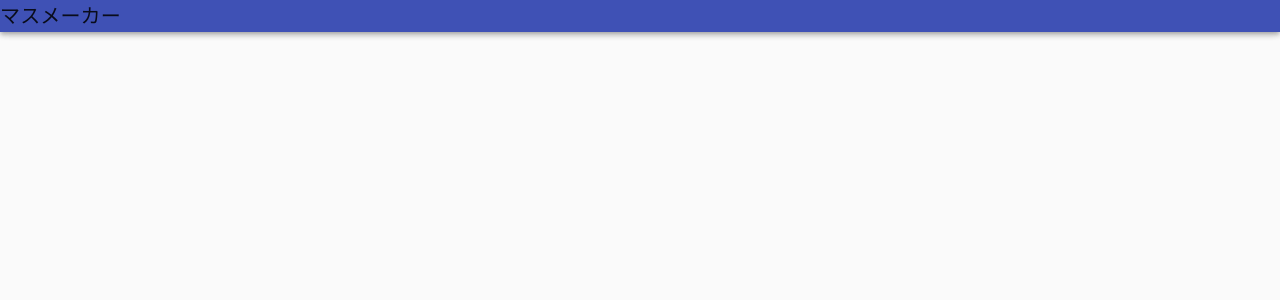
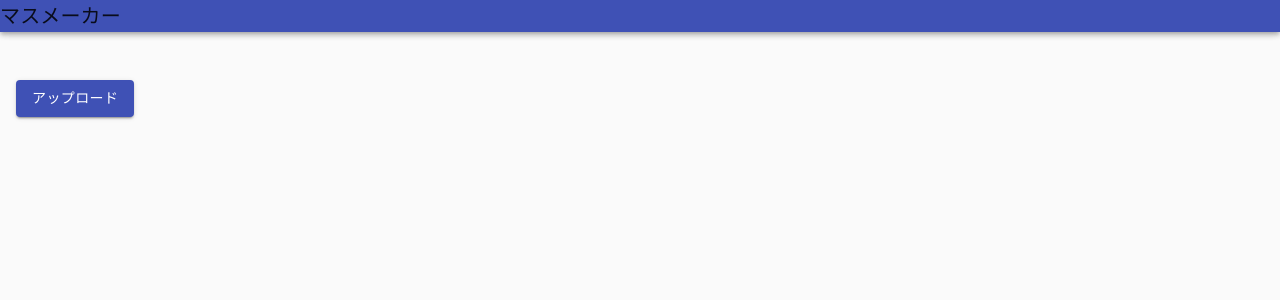
Before and after one commit to 8mo10dance/GHP, a React app: page /#/ in a window 1280 px wide. Shown: the top 300 px of the page. Built offline with nearby package versions, Linux system fonts and the light colour scheme.

Commit message:
(#5) 画像アップロードを実装する

```diff
--- /dev/null
+++ b/src/helpers/massmaker/index.ts
@@ -0,0 +1,19 @@
+export const drawImage = (imageFile: File, canvas: HTMLCanvasElement) => {
+  const reader = new FileReader()
+  reader.onloadend = () => {
+    const url = reader.result
+    if (typeof url === 'string') {
+      const image = new Image()
+      image.src = url
+      image.onload = () => {
+        Object.assign(canvas, {
+          width: image.naturalWidth,
+          height: image.naturalWidth,
+        })
+        const ctx = canvas.getContext('2d')
+        ctx!.drawImage(image, 0, 0)
+      }
+    }
+  }
+  reader.readAsDataURL(imageFile)
+}
--- a/src/pages/HomePage.tsx
+++ b/src/pages/HomePage.tsx
@@ -1,10 +1,22 @@
 import React from 'react'
 import { AppBar, Toolbar, Typography, Box } from '@material-ui/core'
 import Layout from '@/components/common/Layout'
+import FileField from '@/components/common/FileField'
+import ImageView from '@/components/massmaker/ImageView'
+import { drawImage } from '@/helpers/massmaker'
 
 type Props = {}
 
 const HomePage: React.FC<Props> = () => {
+  const canvasRef = React.useRef<HTMLCanvasElement>(null)
+
+  const handleChange = (e: React.ChangeEvent<HTMLInputElement>) => {
+    const imageFile = e.target.files![0]
+    if (!imageFile || !canvasRef.current) return
+
+    drawImage(imageFile, canvasRef.current)
+  }
+
   return (
     <Layout>
       <AppBar color="primary">
@@ -17,6 +29,14 @@ const HomePage: React.FC<Props> = () => {
         </Box>
       </AppBar>
       <Toolbar />
+      <Box p={2}>
+        <Box>
+          <FileField onChange={handleChange} />
+        </Box>
+        <Box pt={2}>
+          <ImageView ref={canvasRef} />
+        </Box>
+      </Box>
     </Layout>
   )
 }
```
